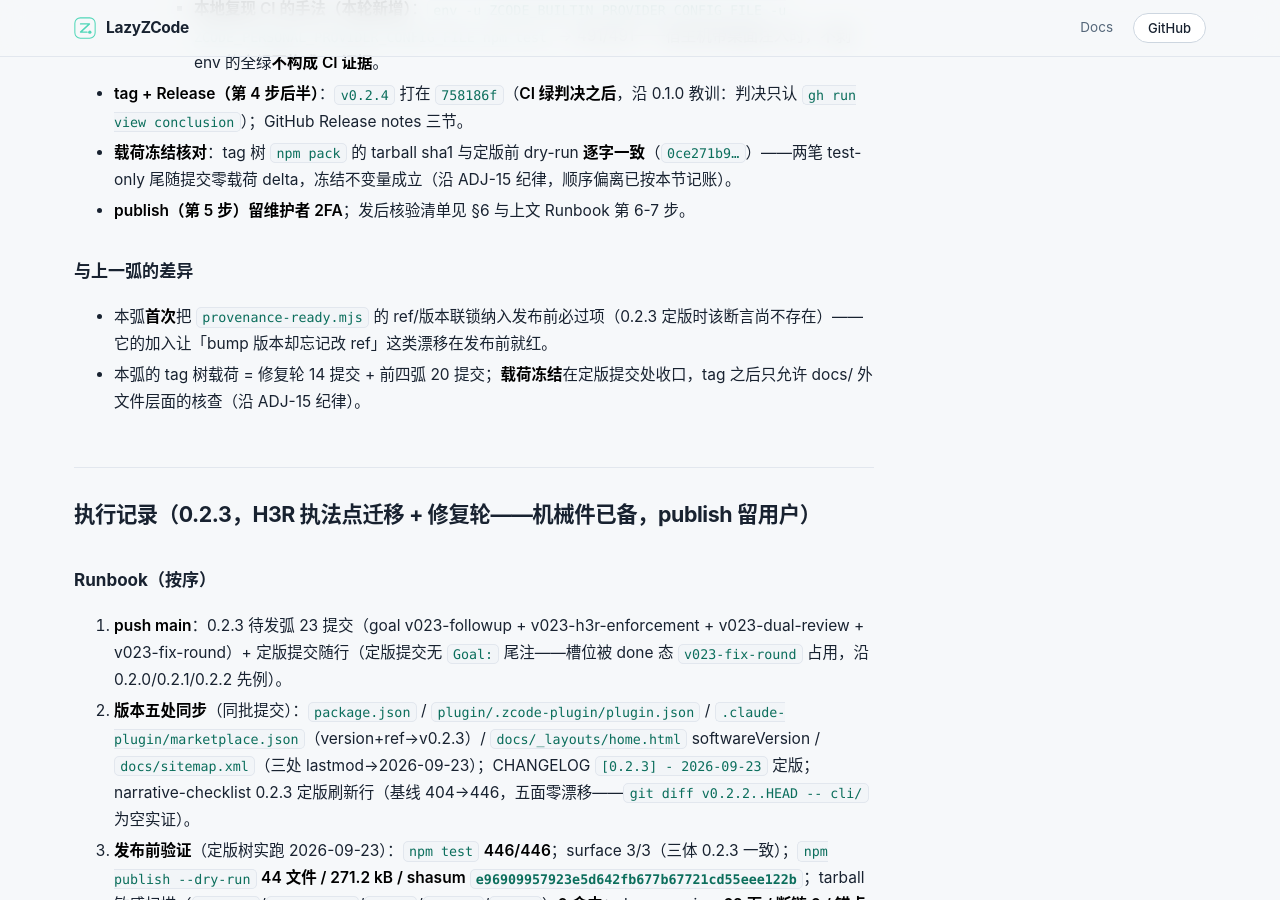
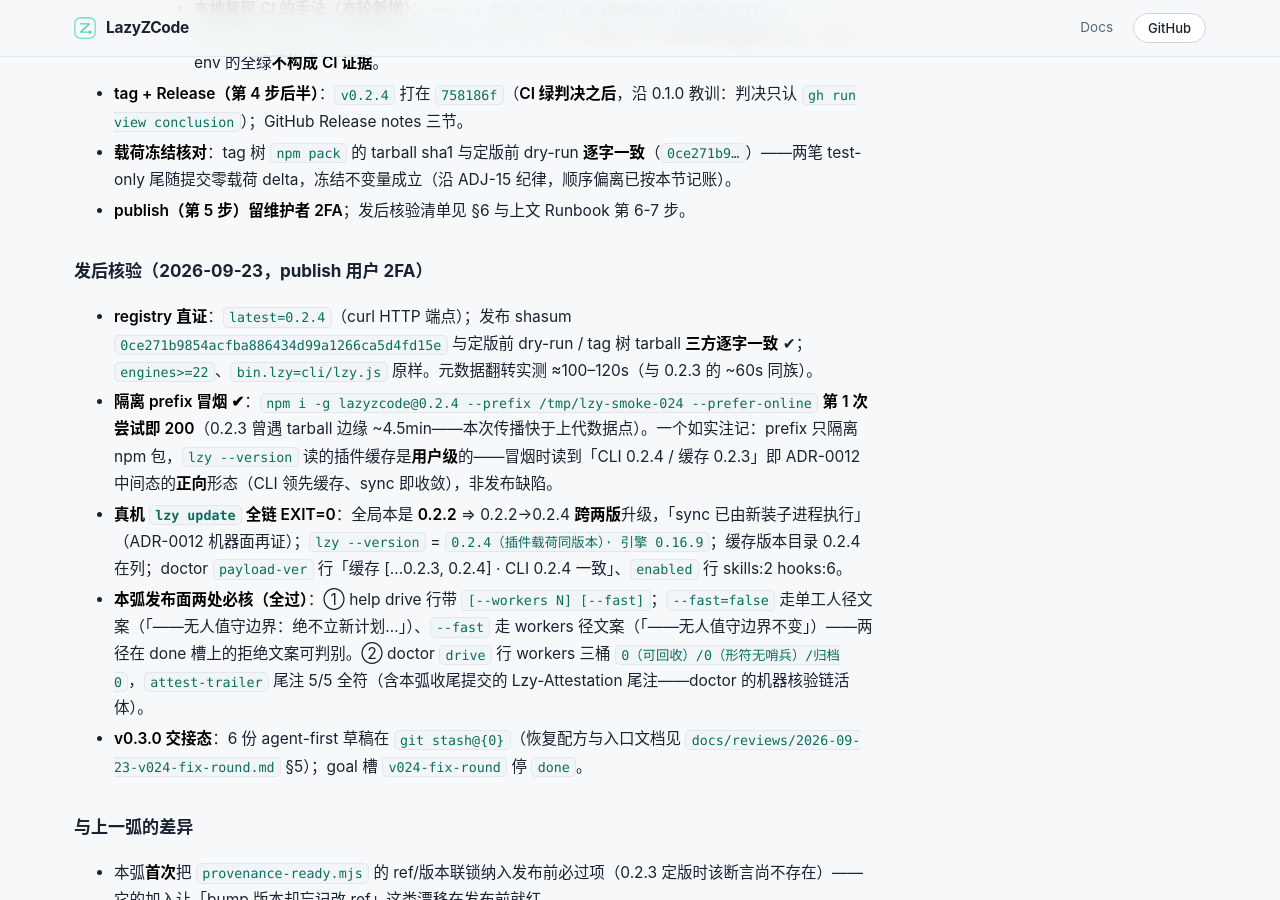
Before and after one commit to Acfufu/lazyzcode, a Jekyll site: the page built from docs/release-checklist.md, in a window 1280 px wide and 900 px high, scrolled down 21822 px. Built offline with Jekyll 4.4.1, drawn with Linux system fonts in a browser that asks for light colours; our own code applies the rules of GitHub Pages for plain Markdown files.

Commit message:
docs(release): 0.2.4 post-publish verification record
All four checks pass: registry latest=0.2.4 with the published shasum equal to
the frozen dry-run/tag-tree figure; the isolated-prefix smoke hit the tarball
on the first attempt (edge propagation faster than 0.2.3's ~4.5min datapoint —
with an honest note that the prefix isolates the npm package only, so
`lzy --version` reads the user-level plugin cache and showed the expected
CLI-ahead-of-cache ADR-0012 intermediate state); the real-machine `lzy update`
chain went 0.2.2 → 0.2.4 across two versions with the fresh-subprocess sync;
and the two release-face items of this arc (help/--fast=false lane split, the
doctor workers buckets plus the 5/5 attest-trailer chain) verified on the
installed 0.2.4.

```diff
--- a/docs/release-checklist.md
+++ b/docs/release-checklist.md
@@ -514,6 +514,14 @@ plugin payload). From older versions: manual two-step (`npm i -g lazyzcode
 - **载荷冻结核对**：tag 树 `npm pack` 的 tarball sha1 与定版前 dry-run **逐字一致**（`0ce271b9…`）——两笔 test-only 尾随提交零载荷 delta，冻结不变量成立（沿 ADJ-15 纪律，顺序偏离已按本节记账）。
 - **publish（第 5 步）留维护者 2FA**；发后核验清单见 §6 与上文 Runbook 第 6-7 步。
 
+### 发后核验（2026-09-23，publish 用户 2FA）
+
+- **registry 直证**：`latest=0.2.4`（curl HTTP 端点）；发布 shasum `0ce271b9854acfba886434d99a1266ca5d4fd15e` 与定版前 dry-run / tag 树 tarball **三方逐字一致** ✔；`engines>=22`、`bin.lzy=cli/lzy.js` 原样。元数据翻转实测 ≈100–120s（与 0.2.3 的 ~60s 同族）。
+- **隔离 prefix 冒烟 ✔**：`npm i -g lazyzcode@0.2.4 --prefix /tmp/lzy-smoke-024 --prefer-online` **第 1 次尝试即 200**（0.2.3 曾遇 tarball 边缘 ~4.5min——本次传播快于上代数据点）。一个如实注记：prefix 只隔离 npm 包，`lzy --version` 读的插件缓存是**用户级**的——冒烟时读到「CLI 0.2.4 / 缓存 0.2.3」即 ADR-0012 中间态的**正向**形态（CLI 领先缓存、sync 即收敛），非发布缺陷。
+- **真机 `lzy update` 全链 EXIT=0**：全局本是 **0.2.2** ⇒ 0.2.2→0.2.4 **跨两版**升级，「sync 已由新装子进程执行」（ADR-0012 机器面再证）；`lzy --version` = `0.2.4（插件载荷同版本）· 引擎 0.16.9`；缓存版本目录 0.2.4 在列；doctor `payload-ver` 行「缓存 […0.2.3, 0.2.4] · CLI 0.2.4 一致」、`enabled` 行 skills:2 hooks:6。
+- **本弧发布面两处必核（全过）**：① help drive 行带 `[--workers N] [--fast]`；`--fast=false` 走单工人径文案（「——无人值守边界：绝不立新计划…」）、`--fast` 走 workers 径文案（「——无人值守边界不变」）——两径在 done 槽上的拒绝文案可判别。② doctor `drive` 行 workers 三桶 `0（可回收）/0（形符无哨兵）/归档 0`，`attest-trailer` 尾注 5/5 全符（含本弧收尾提交的 Lzy-Attestation 尾注——doctor 的机器核验链活体）。
+- **v0.3.0 交接态**：6 份 agent-first 草稿在 `git stash@{0}`（恢复配方与入口文档见 `docs/reviews/2026-09-23-v024-fix-round.md` §5）；goal 槽 `v024-fix-round` 停 `done`。
+
 ### 与上一弧的差异
 
 - 本弧**首次**把 `provenance-ready.mjs` 的 ref/版本联锁纳入发布前必过项（0.2.3 定版时该断言尚不存在）——它的加入让「bump 版本却忘记改 ref」这类漂移在发布前就红。
```
